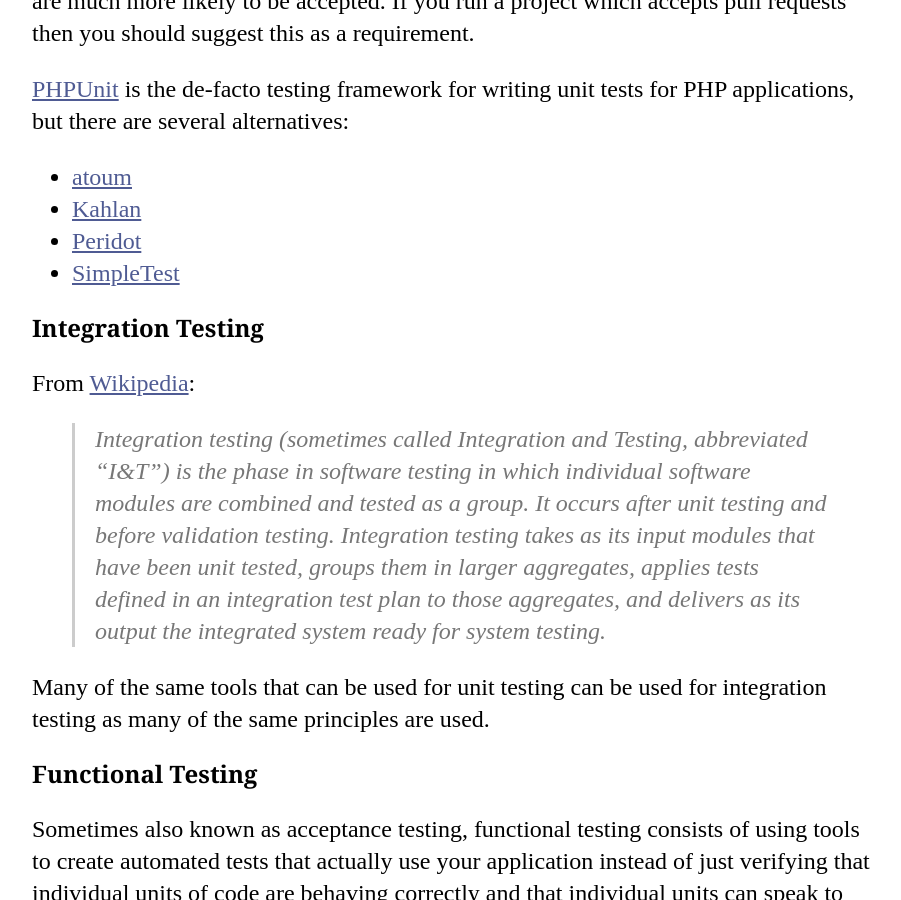
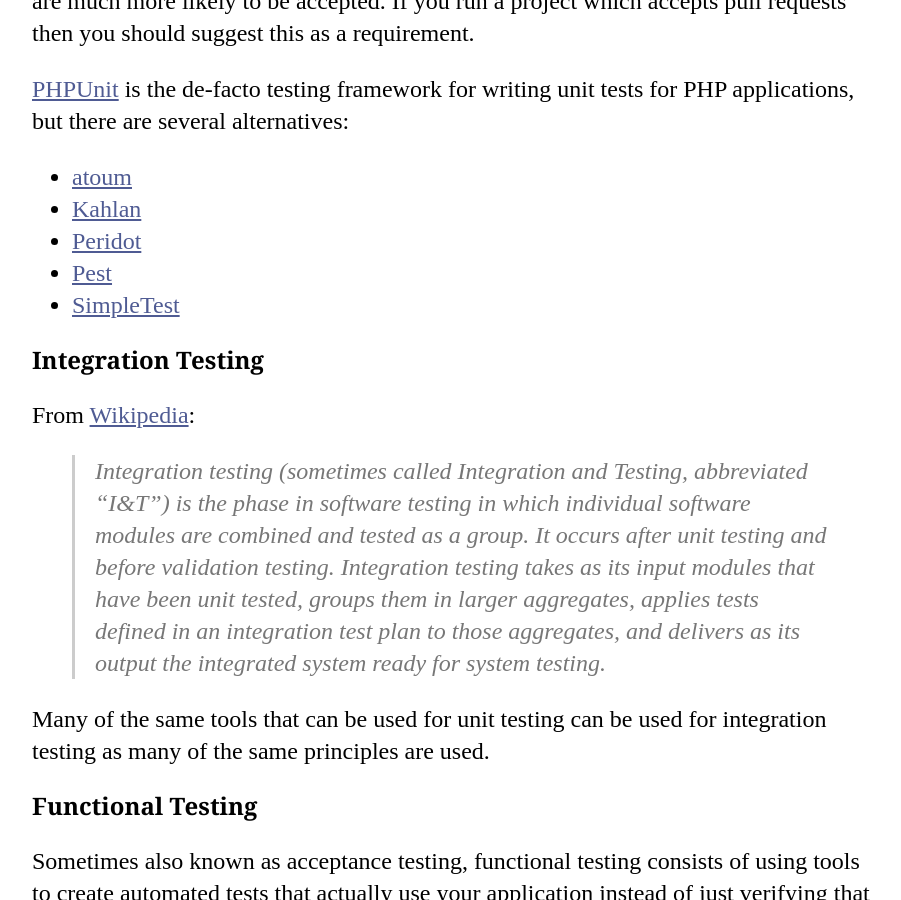
Before and after one commit to codeguy/php-the-right-way, a Jekyll site: the page built from _posts/11-02-01-Test-Driven-Development.md, in a window 1280 px wide and 900 px high, scrolled down 2249 px. Shown: the whole window, without its empty margins (188-1089 px from the left). Built offline with Jekyll 4.4.1, drawn with Linux system fonts in a browser that asks for light colours; our own code applies the rules of GitHub Pages for plain Markdown files.

Commit message:
Add Pest

```diff
--- a/_posts/11-02-01-Test-Driven-Development.md
+++ b/_posts/11-02-01-Test-Driven-Development.md
@@ -38,6 +38,7 @@ are several alternatives:
 * [atoum](https://github.com/atoum/atoum)
 * [Kahlan](https://github.com/kahlan/kahlan)
 * [Peridot](https://peridot-php.github.io/)
+* [Pest](https://pestphp.com/)
 * [SimpleTest](https://github.com/simpletest/simpletest)
 
 ### Integration Testing
```
